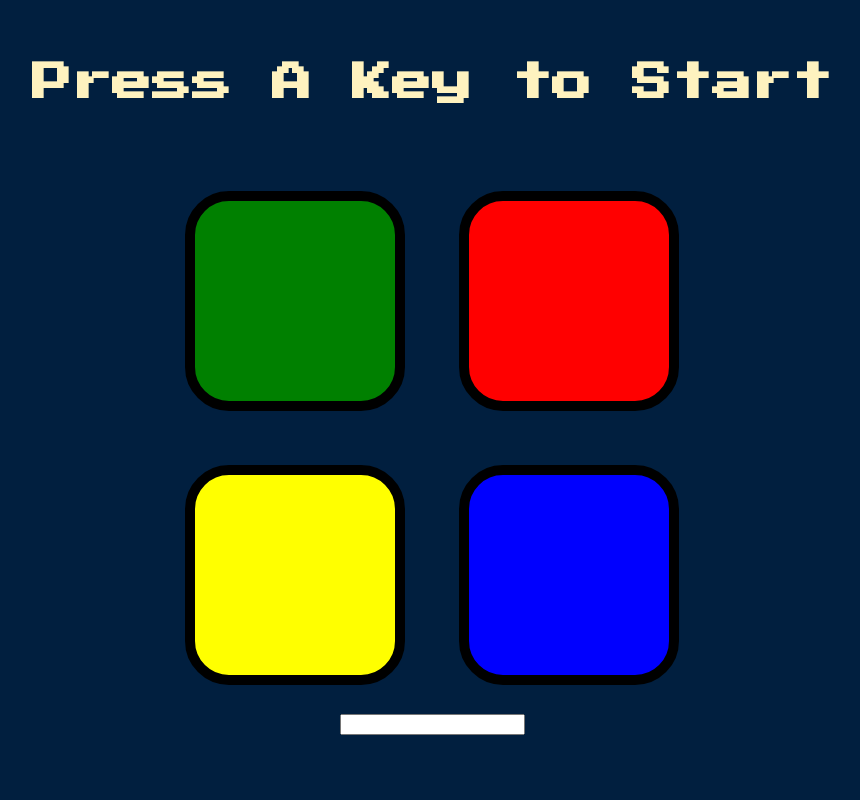
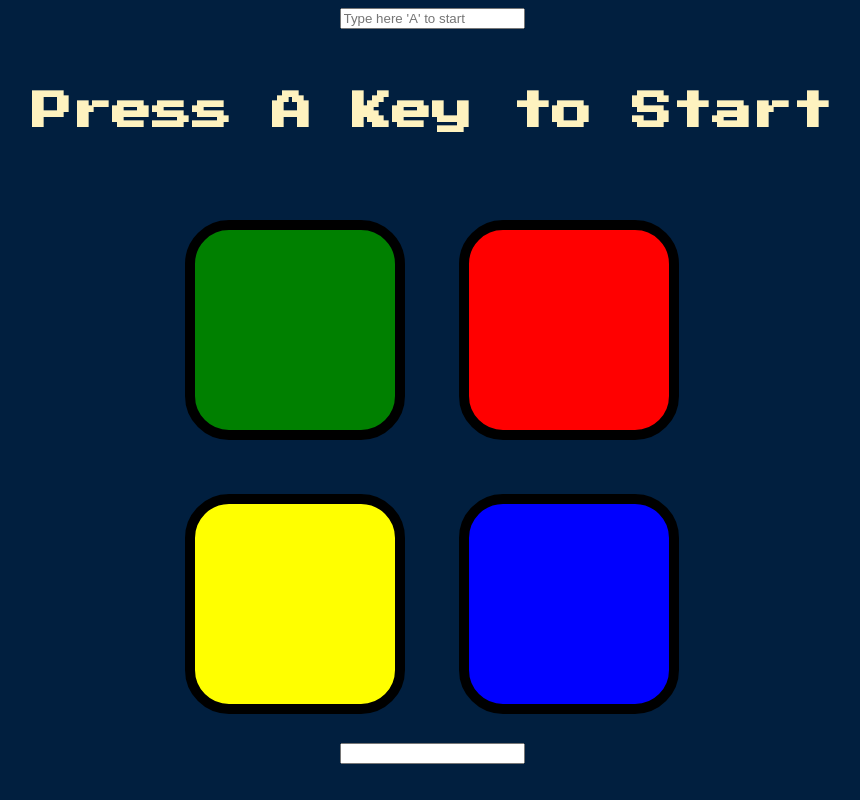
Before and after one commit to SAbdulMujafar98/Simon-game, a plain HTML site: page index.html in a window 1280 px wide. Shown: the whole page, without its empty margins (208-1068 px from the left). Drawn offline with nearby package versions, Linux system fonts and the light colour scheme.

Commit message:
Update index.html

```diff
--- a/index.html
+++ b/index.html
@@ -9,6 +9,7 @@
 </head>
 
 <body>
+  <input type="text" placeholder="Type here 'A' to start " />
   <h1 id="level-title">Press A Key to Start</h1>
   <div class="container">
     <div class="row">
```
